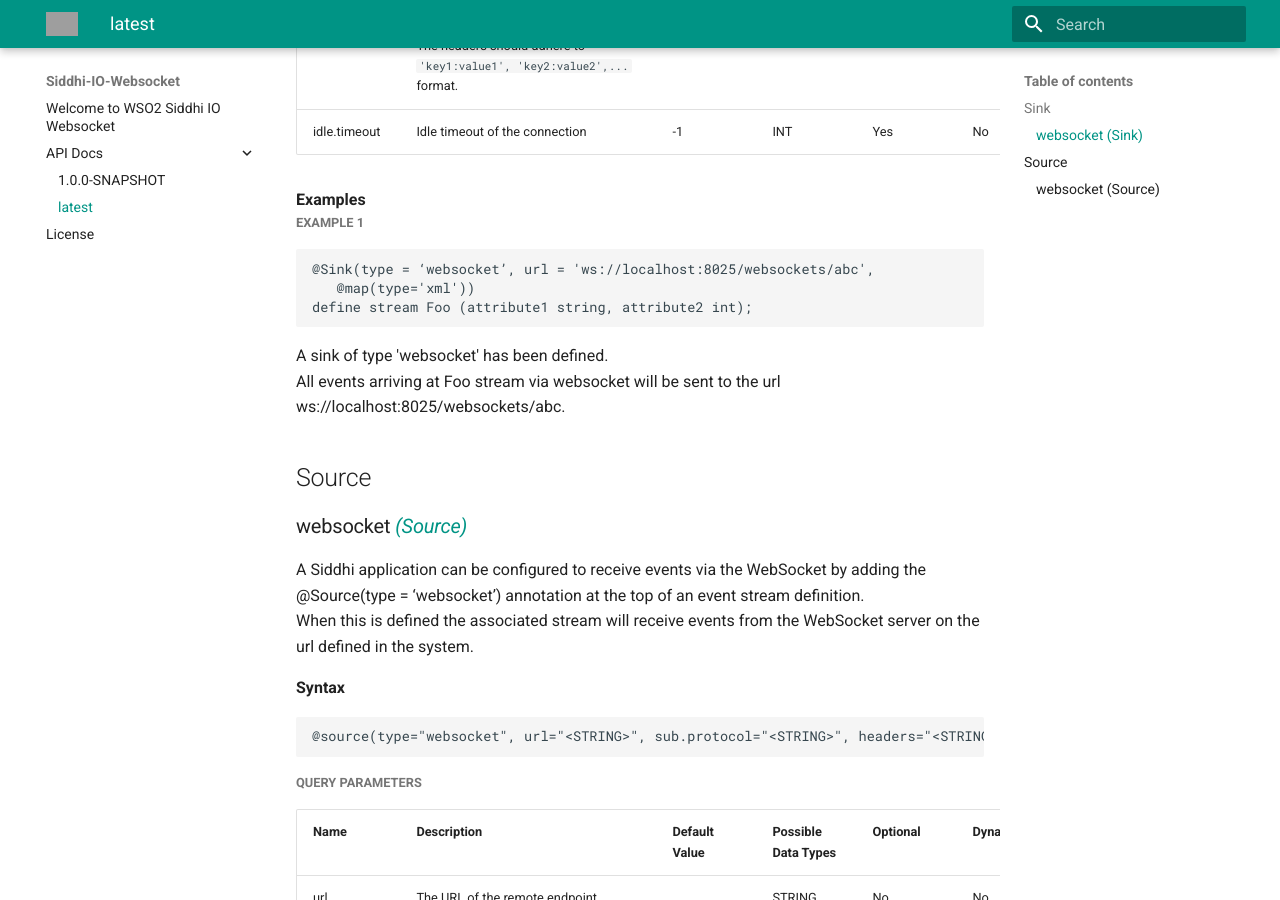
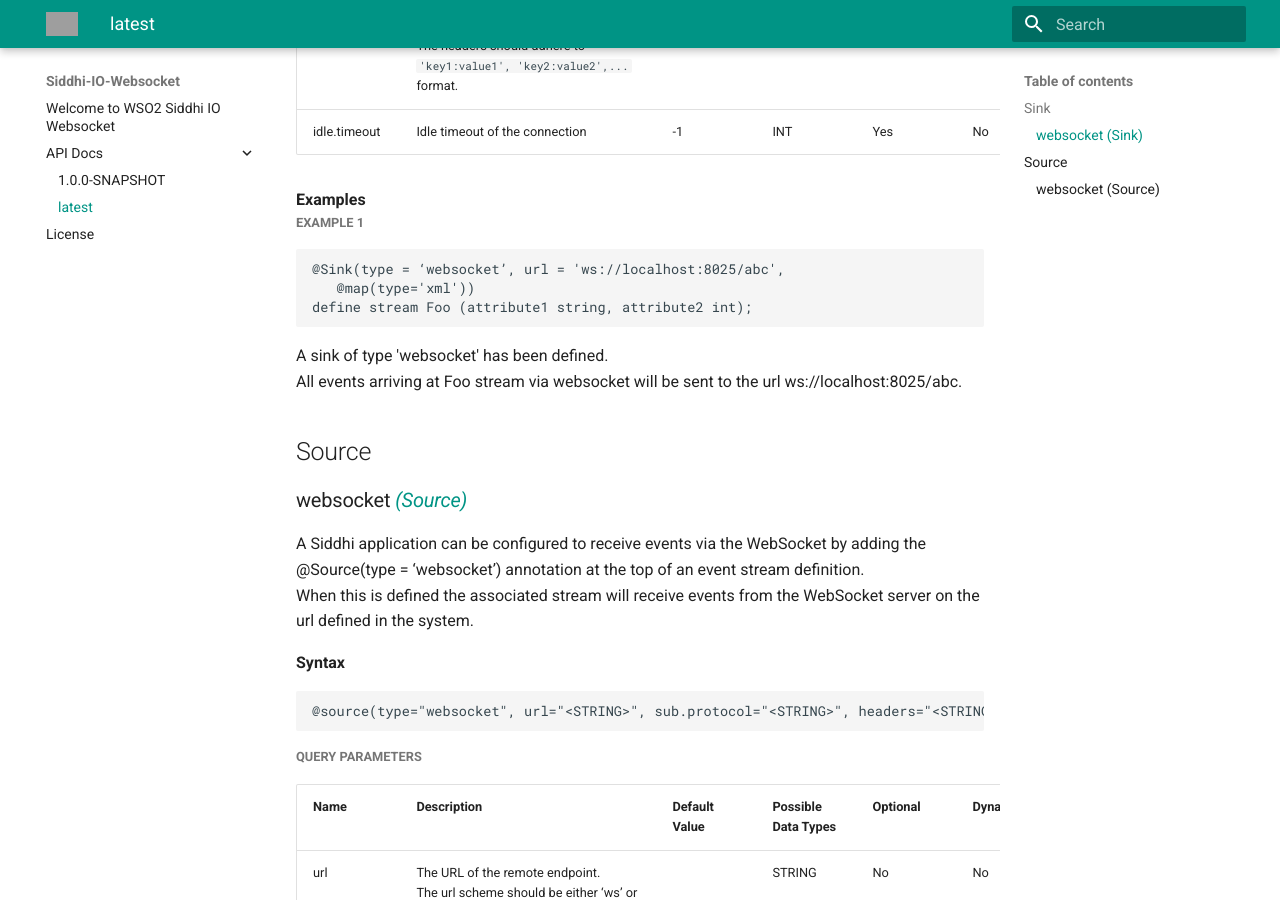
Before and after one commit to siddhi-io/siddhi-io-websocket, an MkDocs documentation site: the page built from docs/api/latest.md, in a window 1280 px wide and 900 px high, scrolled down 776 px. Built offline with MkDocs 1.6.1 and Material for MkDocs 9.7.7, drawn with Linux system fonts in a browser that asks for light colours; old or Windows-style settings are respelled for this version of MkDocs; grey boxes are pictures that could not be loaded.

Commit message:
made the suggested changes

````diff
--- a/docs/api/latest.md
+++ b/docs/api/latest.md
@@ -58,11 +58,11 @@
 <span id="examples" class="md-typeset" style="display: block; font-weight: bold;">Examples</span>
 <span id="example-1" class="md-typeset" style="display: block; color: rgba(0, 0, 0, 0.54); font-size: 12.8px; font-weight: bold;">EXAMPLE 1</span>
 ```
-@Sink(type = ‘websocket’, url = 'ws://localhost:8025/websockets/abc',
+@Sink(type = ‘websocket’, url = 'ws://localhost:8025/abc',
    @map(type='xml'))
 define stream Foo (attribute1 string, attribute2 int);
 ```
-<p style="word-wrap: break-word">A sink of type 'websocket' has been defined.<br>All events arriving at Foo stream via websocket will be sent to the url ws://localhost:8025/websockets/abc.</p>
+<p style="word-wrap: break-word">A sink of type 'websocket' has been defined.<br>All events arriving at Foo stream via websocket will be sent to the url ws://localhost:8025/abc.</p>
 
 ## Source
 
--- a/pom.xml
+++ b/pom.xml
@@ -19,13 +19,14 @@
 <project xmlns="http://maven.apache.org/POM/4.0.0"
          xmlns:xsi="http://www.w3.org/2001/XMLSchema-instance"
          xsi:schemaLocation="http://maven.apache.org/POM/4.0.0 http://maven.apache.org/xsd/maven-4.0.0.xsd">
-    <modelVersion>4.0.0</modelVersion>
+
     <parent>
         <groupId>org.wso2</groupId>
         <artifactId>wso2</artifactId>
         <version>5</version>
     </parent>
 
+    <modelVersion>4.0.0</modelVersion>
     <groupId>org.wso2.extension.siddhi.io.websocket</groupId>
     <artifactId>siddhi-io-websocket-parent</artifactId>
     <packaging>pom</packaging>
````
Also changed, not shown: docs/api/1.0.0-SNAPSHOT.md (+2 -2 lines), 5 other files.
